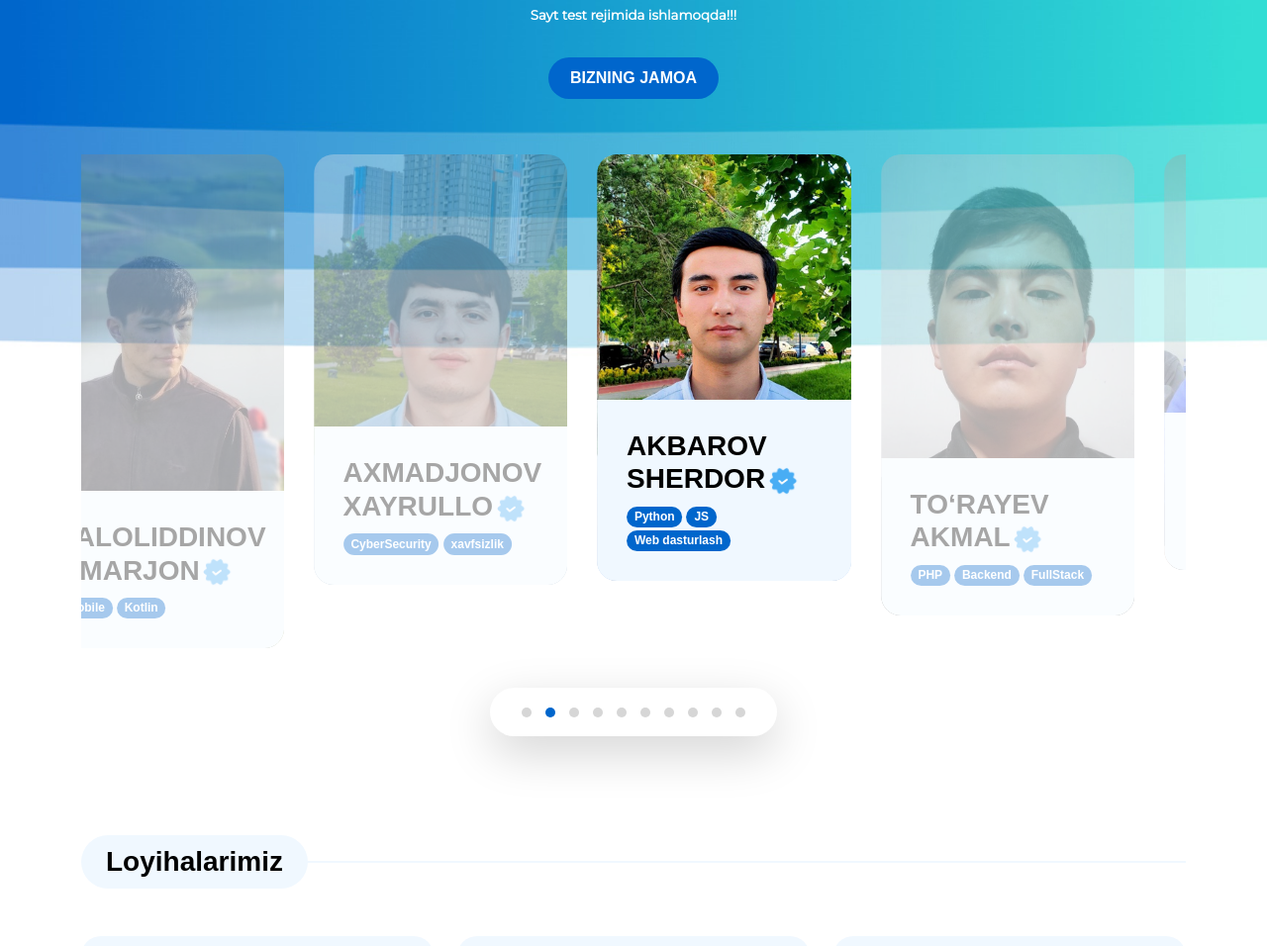
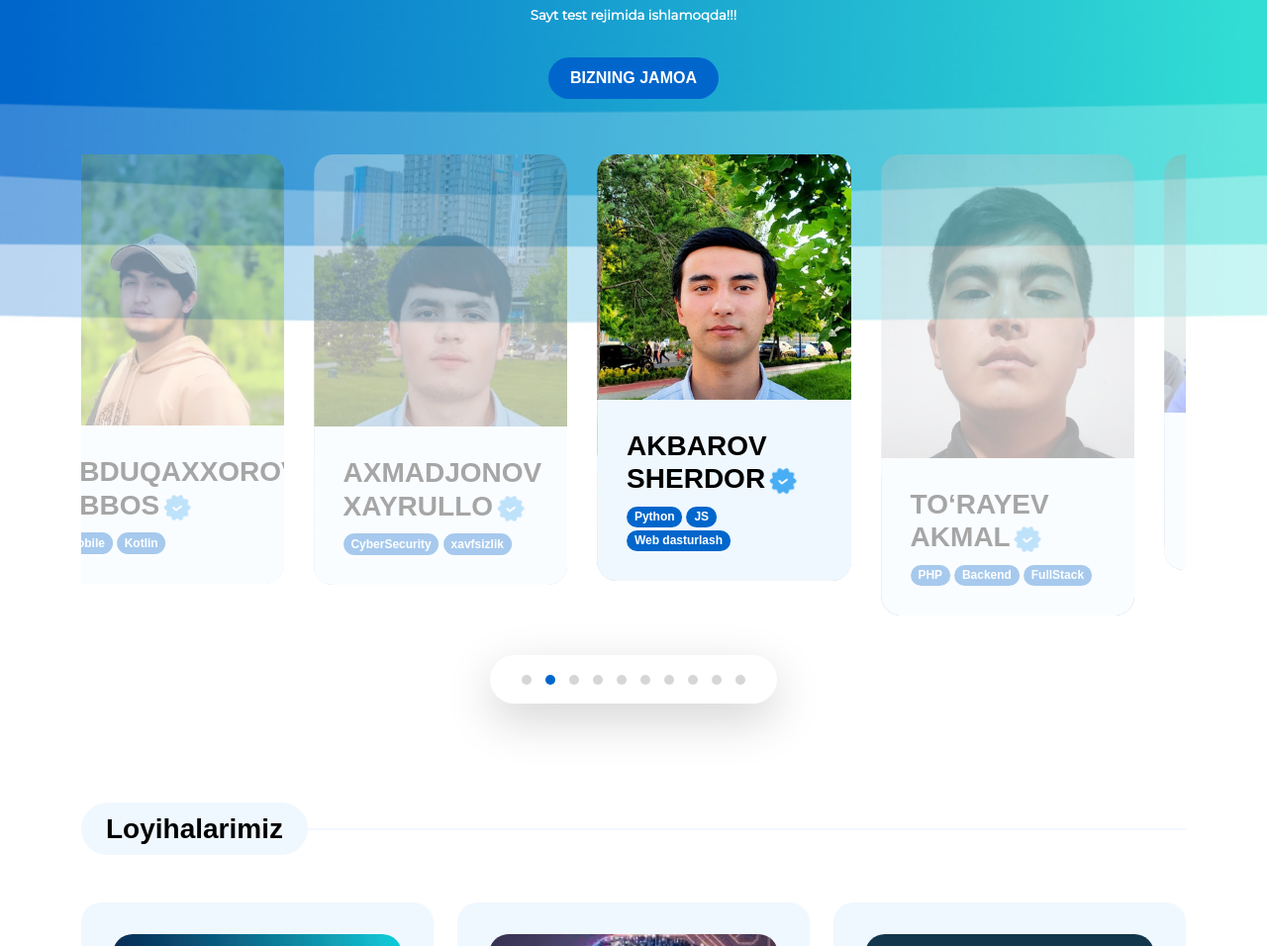
Before and after one commit to RTU-dasturlash/RTU-dasturlash.github.io, a plain HTML site: page index.html in a window 1280 px wide. Shown: the part 799-1755 px from the top of the page at 99% size. Drawn offline with Linux system fonts and the light colour scheme; a web font is replaced by a local one.

Commit message:
Abbos qo'shildi

```diff
--- a/index.html
+++ b/index.html
@@ -395,10 +395,10 @@
                             </div>
 
                             <div class="owl-carousel-info-wrap item">
-                                <img src="images/rasmlar/Umar.jpg" class="owl-carousel-image img-fluid" alt="">
+                                <img src="images/rasmlar/Abbos.jpg" class="owl-carousel-image img-fluid" alt="">
 
                                 <div class="owl-carousel-info">
-                                    <h4 class="mb-2">JALOLIDDINOV UMARJON <img src="images/verified.png"
+                                    <h4 class="mb-2">ABDUQAXXOROV ABBOS <img src="images/verified.png"
                                             class="owl-carousel-verified-image img-fluid" alt=""></h4>
 
                                     <span class="badge">Mobile</span>
```
Also changed, not shown: images/rasmlar/Abbos.jpg (added).
